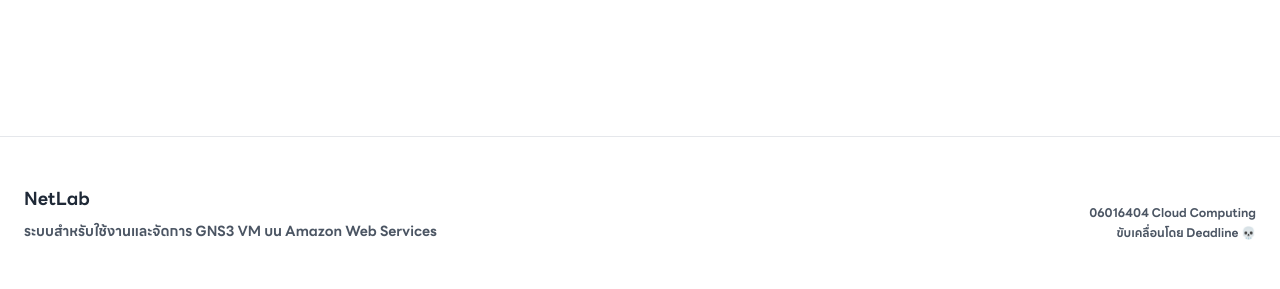
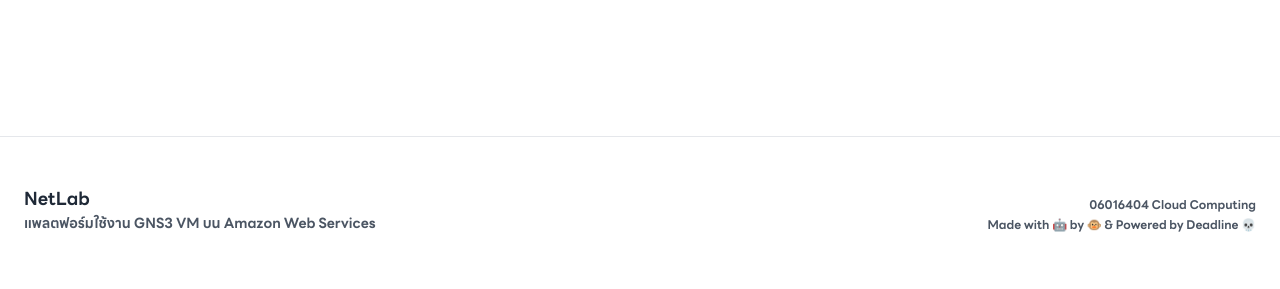
Before and after one commit to Kawaiiow/GNS3VM_Spawner, a FastAPI app: page / in a window 1280 px wide. Shown: the part 1464-1753 px from the top of the page. After the commit the page ends 1696 px from the top, so only its background shows below. Run offline with FastAPI, Linux system fonts and the light colour scheme; some libraries are stand-ins or nearby versions.

Commit message:
change footer text

```diff
--- a/frontend/app/template/component/footer.html
+++ b/frontend/app/template/component/footer.html
@@ -1,13 +1,13 @@
 <div class="bg-white border-t w-full">
     <div class="max-w-[96rem] mx-auto px-6 py-12">
-        <div class="grid grid-cols-1 md:grid-cols-2 gap-8">
+        <div class="grid grid-cols-1 md:grid-cols-2 gap-6">
             <div>
-                <p class="text-lg text-gray-800 mb-2">NetLab</p>
-                <p class="text-sm text-gray-600">ระบบสำหรับใช้งานและจัดการ GNS3 VM บน Amazon Web Services</p>
+                <p class="text-lg text-gray-800">NetLab</p>
+                <p class="text-sm text-gray-600">แพลตฟอร์มใช้งาน GNS3 VM บน Amazon Web Services</p>
             </div>
             <div class="flex flex-col justify-end md:text-right">
                 <p class="text-xs text-gray-600 mb-1">06016404 Cloud Computing</p>
-                <p class="text-xs text-gray-600">ขับเคลื่อนโดย Deadline 💀</p>
+                <p class="text-xs text-gray-600">Made with 🤖 by 🐵 & Powered by Deadline 💀</p>
             </div>
         </div>
     </div>
```
